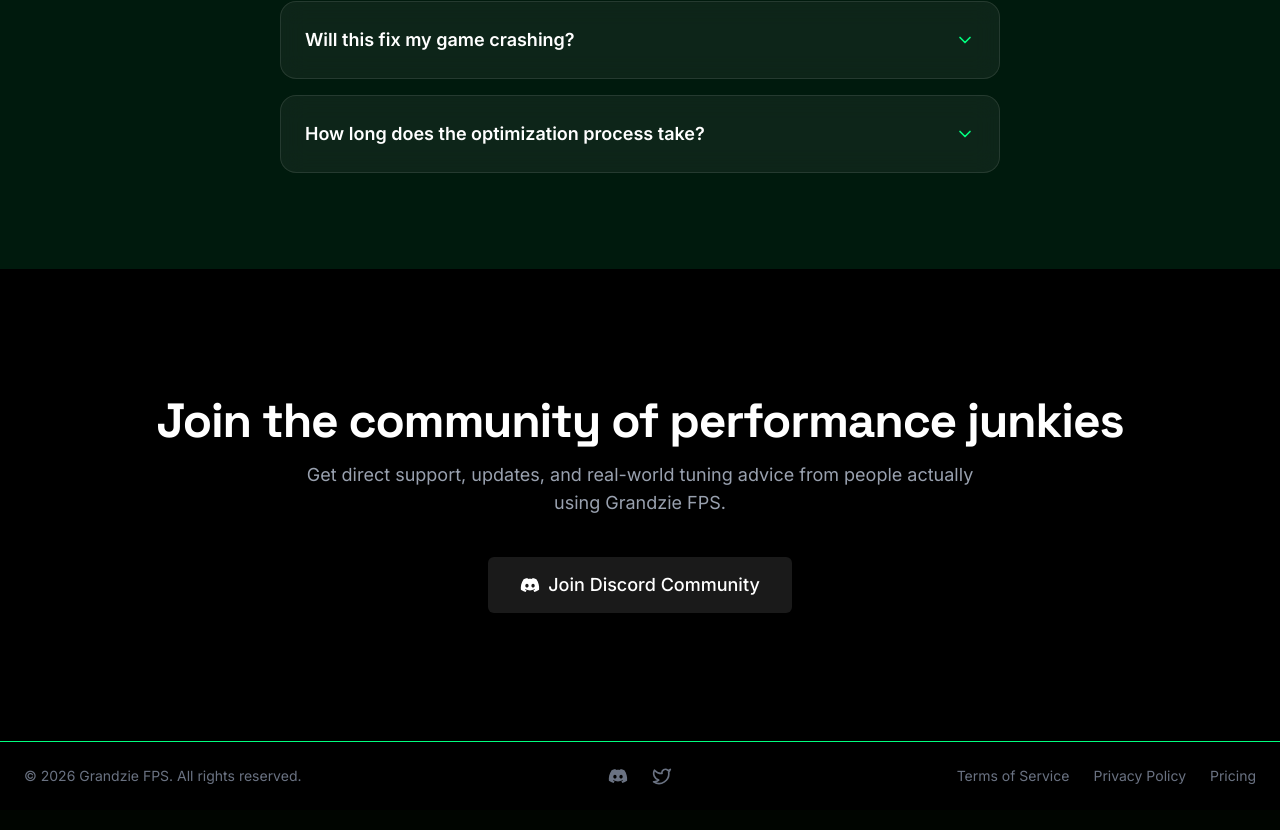
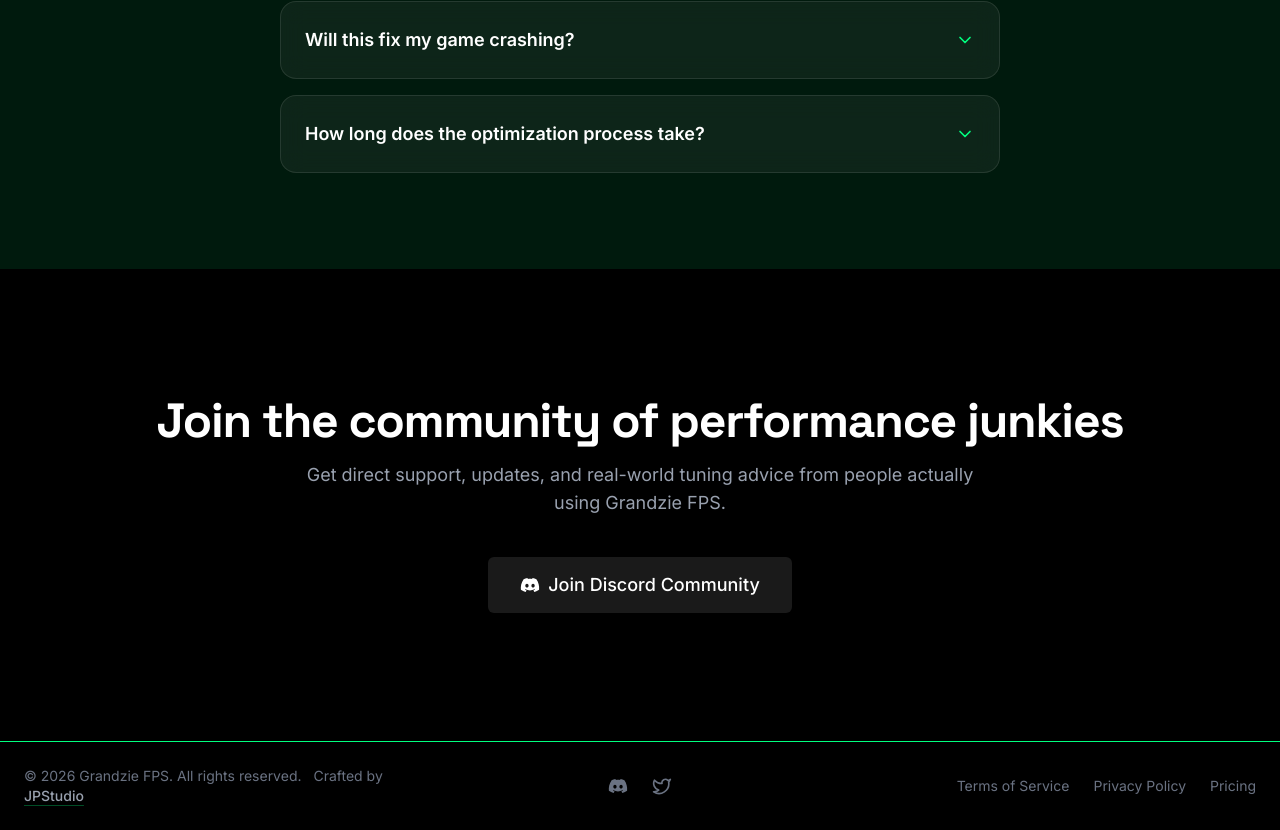
Before and after one commit to jpauceyy/GrandFPS, a React (Vite) app: page / in a window 1280 px wide. Shown: the part 4018-4848 px from the top of the page. Built offline with nearby package versions, Linux system fonts and the light colour scheme.

Commit message:
Update footer: add attribution and fix social links

```diff
--- a/src/components/Footer.tsx
+++ b/src/components/Footer.tsx
@@ -44,8 +44,9 @@
           {/* Bottom Bar */}
           <div className="relative z-10 border-t border-brand-accent bg-black">
             <div className="container mx-auto px-6 py-6 flex flex-col md:flex-row items-center justify-between gap-6">
-              <p className="text-gray-500 text-sm md:w-1/3 text-center md:text-left">
-                © {new Date().getFullYear()} Grandzie FPS. All rights reserved.
+              <p className="text-gray-500 text-sm md:w-1/3 text-center md:text-left transition-all duration-300">
+                © {new Date().getFullYear()} Grandzie FPS. All rights reserved. <br className="md:hidden" />
+                <span className="md:ml-2">Crafted by <a href="https://jp-studio-rho.vercel.app" target="_blank" rel="noopener noreferrer" className="text-gray-400 hover:text-brand-accent transition-colors font-medium underline decoration-brand-accent/30 underline-offset-4 decoration-1">JPStudio</a></span>
               </p>
 
               <div className="flex items-center justify-center gap-6 md:w-1/3">
```
